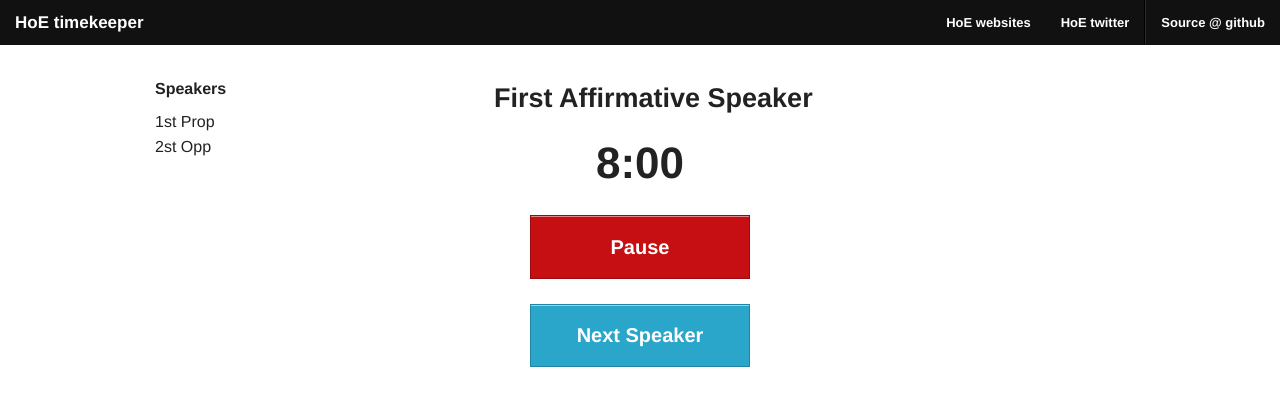
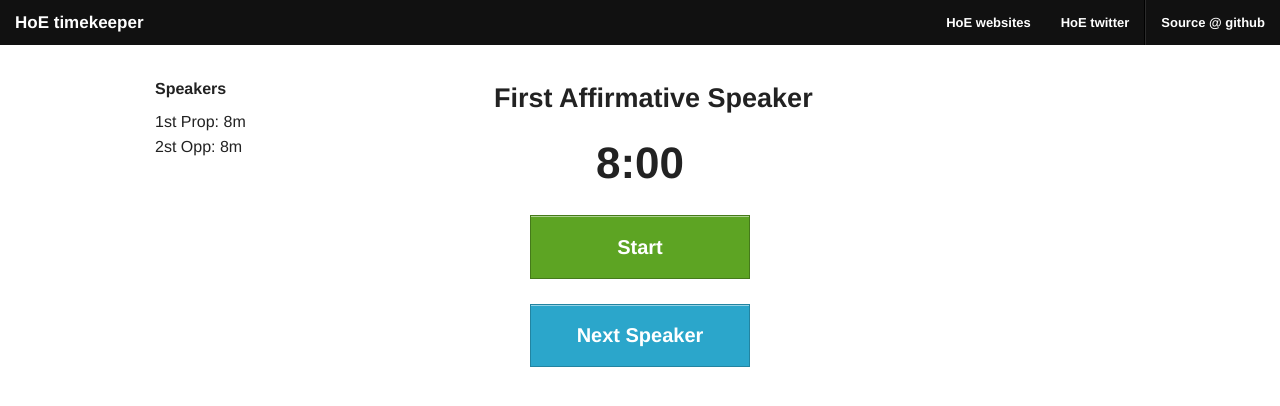
Before and after one commit to Visgean/debatetime, a plain HTML site: page index.html in a window 1280 px wide. Drawn offline with Linux system fonts and the light colour scheme.

Commit message:
proper buttons colors and labels using angjs

```diff
--- a/index.html
+++ b/index.html
@@ -41,7 +41,7 @@
 			<div class="large-4 columns hide-for-small">
 				<h6>Speakers</h6>
 				<ul class="no-bullet">
-					<li ng-repeat="speech in speeches">{{speech.speaker}}</li>
+					<li ng-repeat="speech in speeches">{{speech.speaker}}: {{speech.length/60}}m</li>
 				</ul>
 			</div>
 
@@ -49,7 +49,7 @@
 				<div class="large-5 large-centered columns"><h3>First Affirmative Speaker</h3></div>
 				<div class="large-3 large-centered columns">
 					<h1 id='timeholder'>8:00</h1>
-					<a href="#" class="large button expand alert">Pause</a><br>
+					<a href="#" class="large button expand" ng-class="{true:'alert', false:'success'}[running]"><span ng-show="running">Pause</span><span ng-hide="running">Start</span></a><br>
 					<a href="#" class="large button expand">Next Speaker</a>
 				</div>
 			</div>
--- a/js/controller.js
+++ b/js/controller.js
@@ -1,4 +1,6 @@
 function TimeCtrl($scope) {
+	$scope.running= false;
+	$scope.current_index = 0; // at what speech is it now?
 
 	$scope.speeches = [
 		{
@@ -31,7 +33,6 @@ function TimeCtrl($scope) {
 				}
 			]
 		},
-
 	];
 
 
```
Lines whose indentation alone changed are shown as unchanged.
